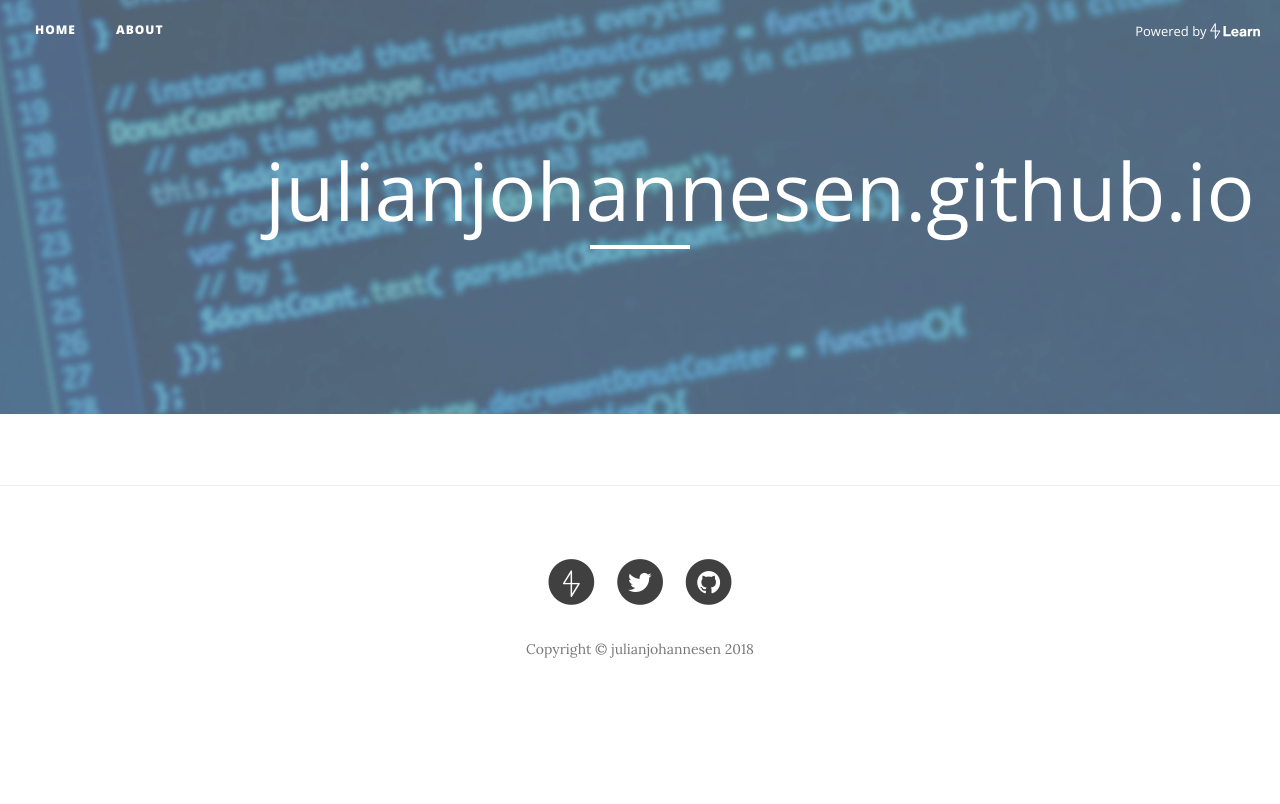
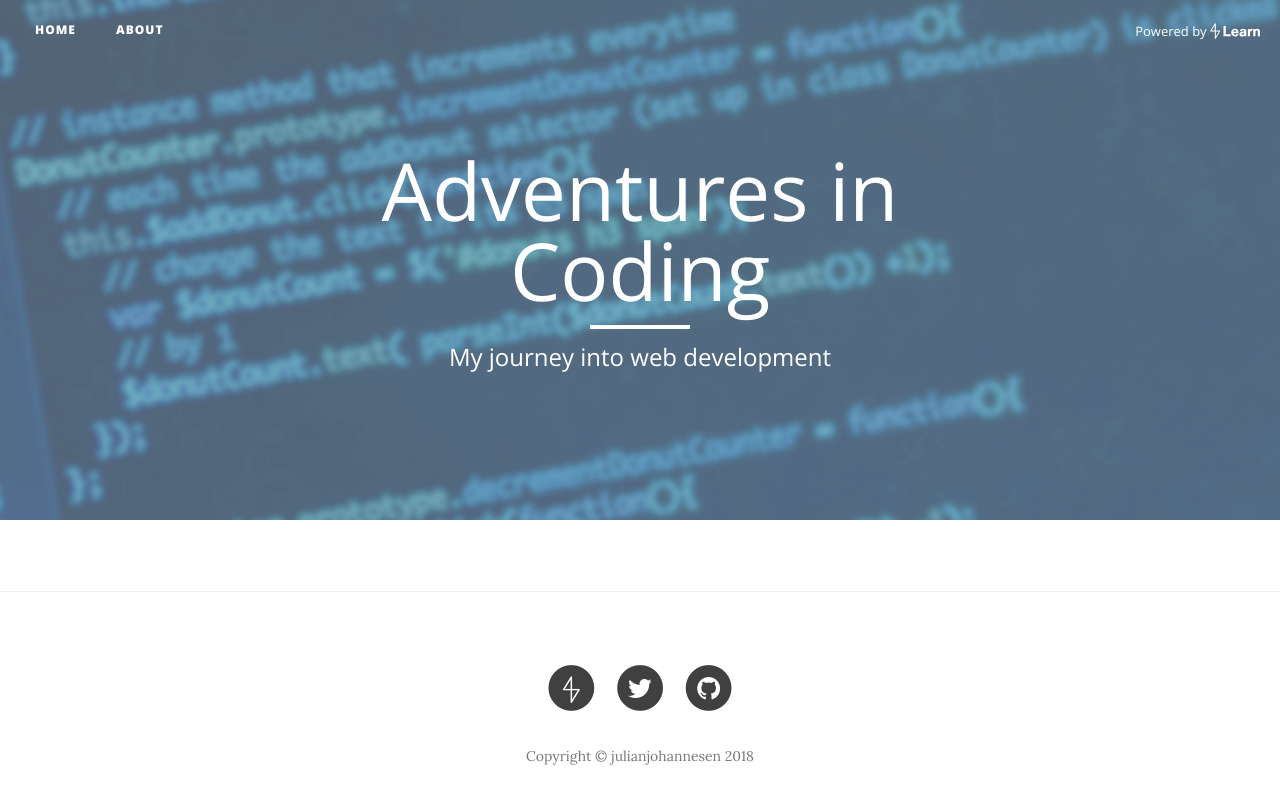
Before and after one commit to julianjohannesen/julianjohannesen.github.io, a Jekyll site: the page built from index.html, in a window 1280 px wide. Shown: the top 804 px of the page. Built offline with Jekyll 4.4.1, drawn with Linux system fonts in a browser that asks for light colours; nearby versions of some CDN libraries; the list of posts is cut into pages by our own code.

Commit message:
Updating config.yml

```diff
--- a/_config.yml
+++ b/_config.yml
@@ -1,10 +1,10 @@
 # Site settings
-title:
+title: Adventures in Coding
 header-img: img/home-bg.png
 email: julian.johannesen@gmail.com
 copyright_name: julianjohannesen
 description: > # this means to ignore newlines until "baseurl:"
-
+  My journey into web development
 baseurl: "" # the subpath of your site, e.g. /blog
 twitter_username: jjeadon
 github_username:  julianjohannesen
```
